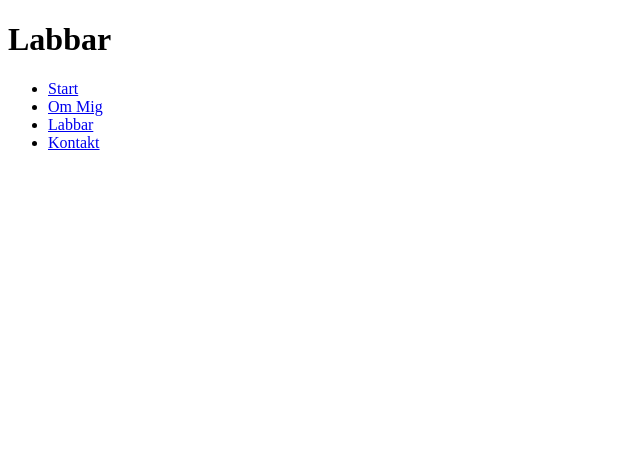
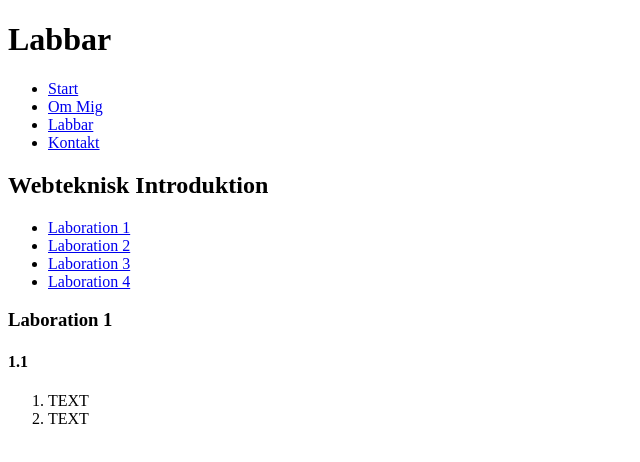
Before and after one commit to MichaelLarsStaege/1ik415-laborationer, a plain HTML site: page pages/laborationer.html in a window 1280 px wide. Shown: the whole page, without its empty margins (0-640 px from the left). Drawn offline with Linux system fonts and the light colour scheme.

Commit message:
Pill på labportalen

```diff
--- a/pages/laborationer.html
+++ b/pages/laborationer.html
@@ -16,5 +16,19 @@
                <li><a href="kontakt.html">Kontakt</a></li>
             </ul>
         </nav>
+        <h2>Webteknisk Introduktion</h2>
+        <ul>
+            <li><a href="#">Laboration 1</a></li>
+            <li><a href="#">Laboration 2</a></li>
+            <li><a href="#">Laboration 3</a></li>
+            <li><a href="#">Laboration 4</a></li>
+        </ul>
+        <h3>Laboration 1</h3>
+        <h4>1.1</h4>
+        <ol>
+            <li>TEXT</li>
+            <li>TEXT</li>
+        </ol>
+
     </body>
 </html>
```
